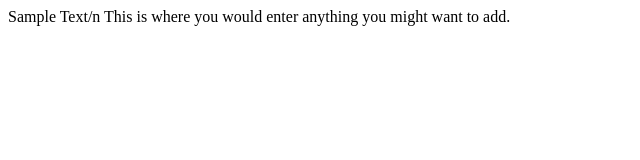
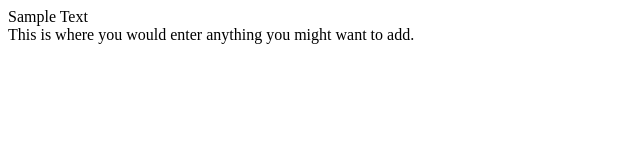
Before and after one commit to SurePointElectronics/surepointelectronics.github.io, a plain HTML site: page index.html in a window 1280 px wide. Shown: the whole page, without its empty margins (0-640 px from the left). Drawn offline with Linux system fonts and the light colour scheme.

Commit message:
Update index.html

```diff
--- a/index.html
+++ b/index.html
@@ -1,4 +1,4 @@
 <html>
-Sample Text/n
+Sample Text<br>
 This is where you would enter anything you might want to add.
 <html>
```
